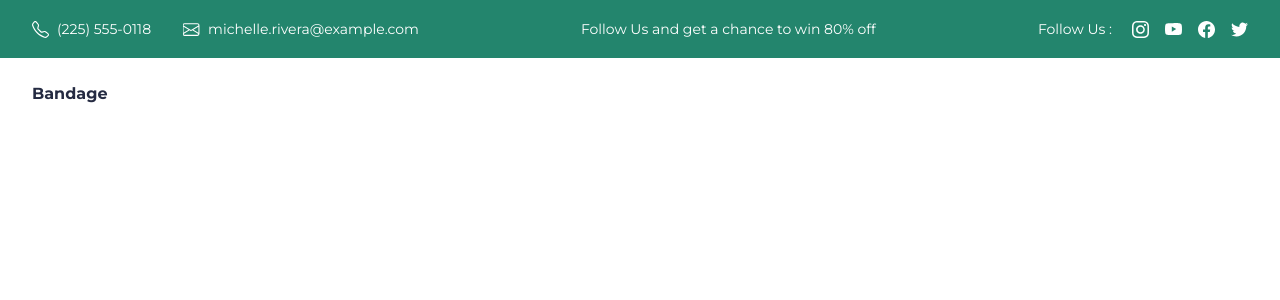
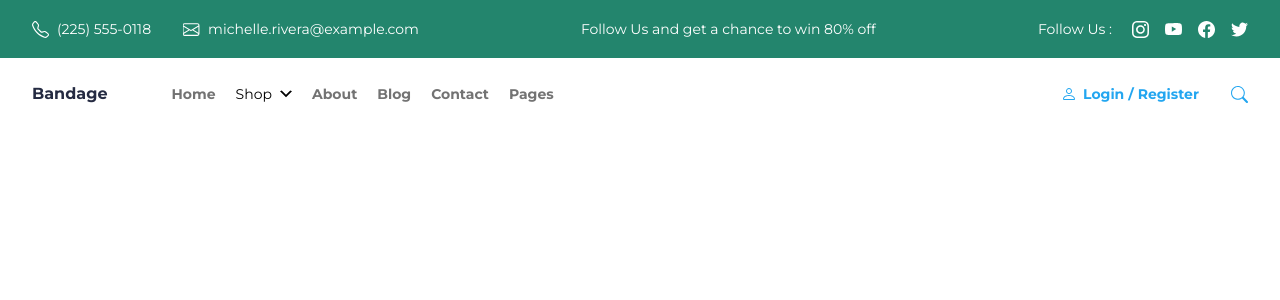
Before and after one commit to monk-kokkalis/online-shopping, a Next.js app: page / in a window 1280 px wide. Shown: the top 300 px of the page. Built offline with nearby package versions, Linux system fonts and the light colour scheme.

Commit message:
added nav icons for shopping

```diff
--- a/src/app/ui/home/Navbar.tsx
+++ b/src/app/ui/home/Navbar.tsx
@@ -1,7 +1,36 @@
+import Link from 'next/link';
+import { ChevronDownIcon, MagnifyingGlassIcon, UserIcon } from '../icons';
+
 function Navbar() {
+  const links = [
+    "Home",
+    <span key="shop-link" className='flex items-center gap-2 text-black'>
+      <span className='font-normal '>Shop</span>
+      <ChevronDownIcon width={12} height={12} />
+    </span>,
+    "About",
+    "Blog",
+    "Contact",
+    "Pages"
+  ];
   return (
-    <nav className="px-8 py-6 flex items-center">
-      <div className="text-[#252B42] font-bold">Bandage</div>
+    <nav className="px-8 py-6 flex items-center justify-between">
+      <div className='flex items-center justify-between gap-16'>
+        <div className="text-[#252B42] font-bold">Bandage</div>
+        <ul className='text-sm text-[#737373] flex gap-5 font-bold'>
+          {links.map((link, index) => <Link key={`home-nav-link-${index}`} href="/">{link}</Link>)}
+        </ul>
+      </div>
+      {/* @TODO enable redux connection */}
+      <div className='flex items-center gap-8'>
+        <div className='text-blue-link flex gap-2 items-center'>
+          <UserIcon width={12} height={12} />
+          <span className='font-bold text-sm'>Login / Register</span>
+        </div>
+        <div className='flex items-center gap-3 text-blue-link'>
+          <MagnifyingGlassIcon />
+        </div>
+      </div>
     </nav>
   )
 }
--- /dev/null
+++ b/src/app/ui/icons/ChevronDownIcon.tsx
@@ -0,0 +1,14 @@
+import clsx from "clsx";
+import { iconDefaults } from '.';
+import type { IconProps } from '.';
+
+const ChevronDownIcon = (props: IconProps) => {
+  const { width, height, className } = { ...iconDefaults, ...props };
+  return (
+    <svg className={clsx('fill-current', className)} width={`${width}`} height={`${height}`} viewBox="0 0 10 7" fill="none" xmlns="http://www.w3.org/2000/svg">
+      <path d="M1.42857 0.5L5 4.07143L8.57143 0.5L10 1.21429L5 6.21429L-3.12224e-08 1.21429L1.42857 0.5Z" />
+    </svg>
+  )
+}
+
+export { ChevronDownIcon }
--- /dev/null
+++ b/src/app/ui/icons/MagnifyingGlassIcon.tsx
@@ -0,0 +1,14 @@
+import clsx from "clsx";
+import { iconDefaults } from '.';
+import type { IconProps } from '.';
+
+const MagnifyingGlassIcon = (props: IconProps) => {
+  const { width, height, className } = { ...iconDefaults, ...props };
+  return (
+    <svg className={clsx('fill-current', className)} width={`${width}`} height={`${height}`} viewBox="0 0 16 16" fill="none" xmlns="http://www.w3.org/2000/svg">
+      <path d="M11.7426 10.3441C12.7109 9.02279 13.1446 7.38459 12.9569 5.75725C12.7692 4.12991 11.974 2.63344 10.7304 1.56723C9.48671 0.501022 7.88634 -0.0562959 6.24943 0.00677721C4.61252 0.0698504 3.05978 0.748663 1.90186 1.90741C0.743944 3.06615 0.0662432 4.61938 0.00434136 6.25633C-0.0575605 7.89329 0.500902 9.49326 1.568 10.7361C2.6351 11.979 4.13214 12.7732 5.75961 12.9597C7.38709 13.1462 9.02497 12.7113 10.3456 11.7421H10.3446C10.3746 11.7821 10.4066 11.8201 10.4426 11.8571L14.2926 15.7071C14.4801 15.8947 14.7345 16.0002 14.9997 16.0003C15.265 16.0004 15.5195 15.8951 15.7071 15.7076C15.8947 15.5201 16.0002 15.2657 16.0003 15.0005C16.0004 14.7352 15.8951 14.4807 15.7076 14.2931L11.8576 10.4431C11.8218 10.4069 11.7834 10.3735 11.7426 10.3431V10.3441ZM12.0006 6.5001C12.0006 7.22237 11.8583 7.93757 11.5819 8.60486C11.3055 9.27215 10.9004 9.87847 10.3897 10.3892C9.87896 10.8999 9.27264 11.305 8.60535 11.5814C7.93806 11.8578 7.22286 12.0001 6.50059 12.0001C5.77832 12.0001 5.06312 11.8578 4.39583 11.5814C3.72854 11.305 3.12223 10.8999 2.61151 10.3892C2.10078 9.87847 1.69566 9.27215 1.41926 8.60486C1.14285 7.93757 1.00059 7.22237 1.00059 6.5001C1.00059 5.04141 1.58006 3.64246 2.61151 2.61101C3.64296 1.57956 5.0419 1.0001 6.50059 1.0001C7.95928 1.0001 9.35823 1.57956 10.3897 2.61101C11.4211 3.64246 12.0006 5.04141 12.0006 6.5001Z" />
+    </svg>
+  )
+}
+
+export { MagnifyingGlassIcon }
--- /dev/null
+++ b/src/app/ui/icons/UserIcon.tsx
@@ -0,0 +1,14 @@
+import clsx from "clsx";
+import { iconDefaults } from '.';
+import type { IconProps } from '.';
+
+const UserIcon = (props: IconProps) => {
+  const { width, height, className } = { ...iconDefaults, ...props };
+  return (
+    <svg className={clsx('fill-current', className)} width={`${width}`} height={`${height}`} viewBox="0 0 12 12" fill="none" xmlns="http://www.w3.org/2000/svg">
+      <path d="M5.99969 6C6.79534 6 7.55841 5.68393 8.12102 5.12132C8.68362 4.55871 8.99969 3.79565 8.99969 3C8.99969 2.20435 8.68362 1.44129 8.12102 0.87868C7.55841 0.316071 6.79534 0 5.99969 0C5.20405 0 4.44098 0.316071 3.87837 0.87868C3.31577 1.44129 2.99969 2.20435 2.99969 3C2.99969 3.79565 3.31577 4.55871 3.87837 5.12132C4.44098 5.68393 5.20405 6 5.99969 6ZM7.99969 3C7.99969 3.53043 7.78898 4.03914 7.41391 4.41421C7.03884 4.78929 6.53013 5 5.99969 5C5.46926 5 4.96055 4.78929 4.58548 4.41421C4.21041 4.03914 3.99969 3.53043 3.99969 3C3.99969 2.46957 4.21041 1.96086 4.58548 1.58579C4.96055 1.21071 5.46926 1 5.99969 1C6.53013 1 7.03884 1.21071 7.41391 1.58579C7.78898 1.96086 7.99969 2.46957 7.99969 3ZM11.9997 11C11.9997 12 10.9997 12 10.9997 12H0.999695C0.999695 12 -0.000305176 12 -0.000305176 11C-0.000305176 10 0.999695 7 5.99969 7C10.9997 7 11.9997 10 11.9997 11ZM10.9997 10.996C10.9987 10.75 10.8457 10.01 10.1677 9.332C9.51569 8.68 8.28869 8 5.99969 8C3.70969 8 2.48369 8.68 1.83169 9.332C1.15369 10.01 1.00169 10.75 0.999695 10.996H10.9997Z" />
+    </svg>
+  )
+}
+
+export { UserIcon }
--- a/src/app/ui/icons/index.ts
+++ b/src/app/ui/icons/index.ts
@@ -10,9 +10,12 @@ export const iconDefaults = {
   className: ''
 }
 
+export { ChevronDownIcon } from './ChevronDownIcon';
 export { EmailIcon } from './EmailIcon';
 export { FacebookIcon } from './FacebookIcon';
 export { InstagramIcon } from './InstagramIcon';
+export { MagnifyingGlassIcon } from './MagnifyingGlassIcon';
 export { PhoneIcon } from './PhoneIcon';
 export { TwitterIcon } from './TwitterIcon';
+export { UserIcon } from './UserIcon';
 export { YoutubeIcon } from './YoutubeIcon';
--- a/tailwind.config.ts
+++ b/tailwind.config.ts
@@ -15,7 +15,8 @@ const config: Config = {
           "conic-gradient(from 180deg at 50% 50%, var(--tw-gradient-stops))",
       },
       colors: {
-        'green': '#23856D'
+        'green': '#23856D',
+        'blue-link': '#23A6F0'
       },
     },
   },
```
Also changed, not shown: src/app/globals.css (+0 -24 lines).
